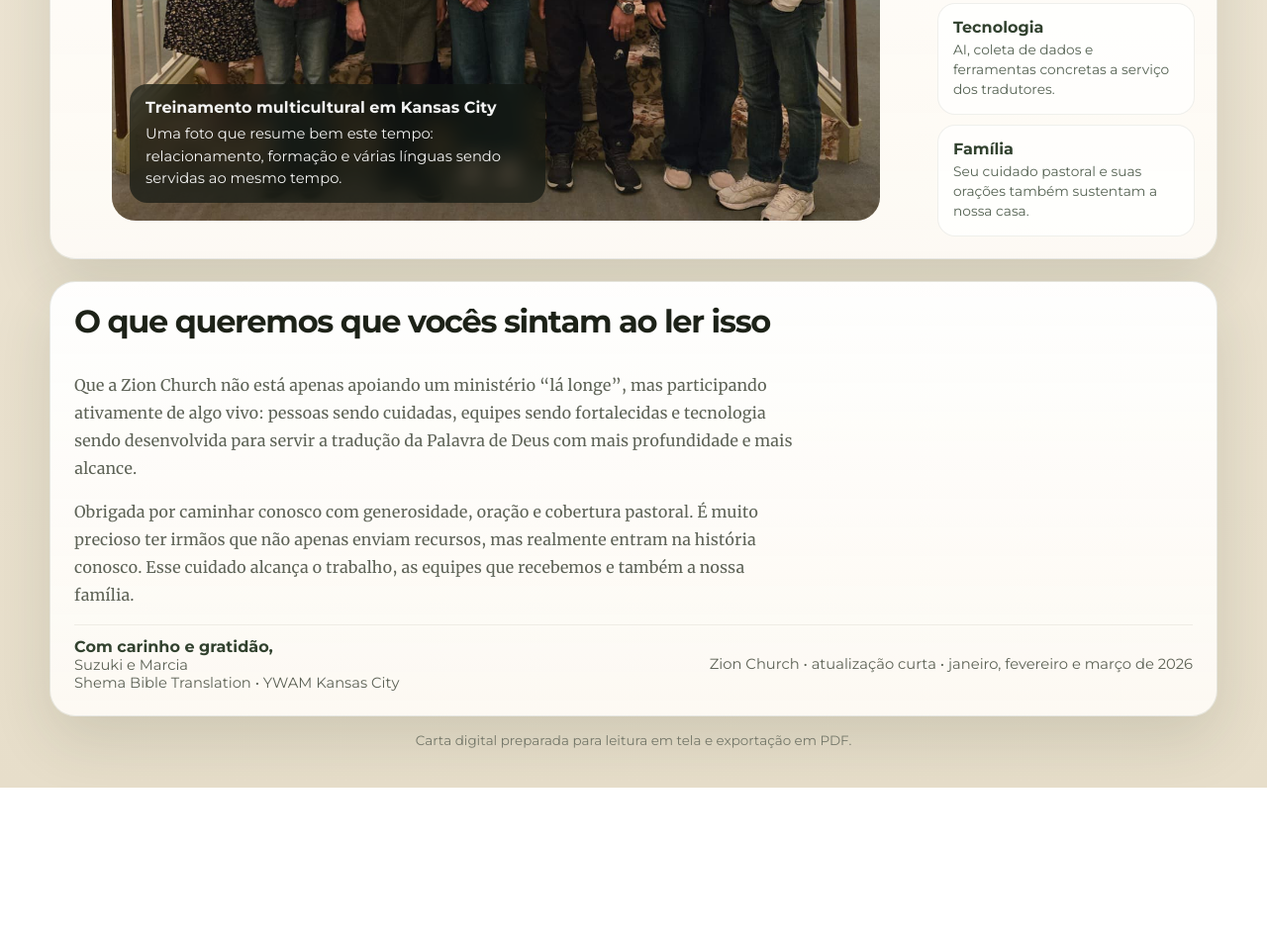
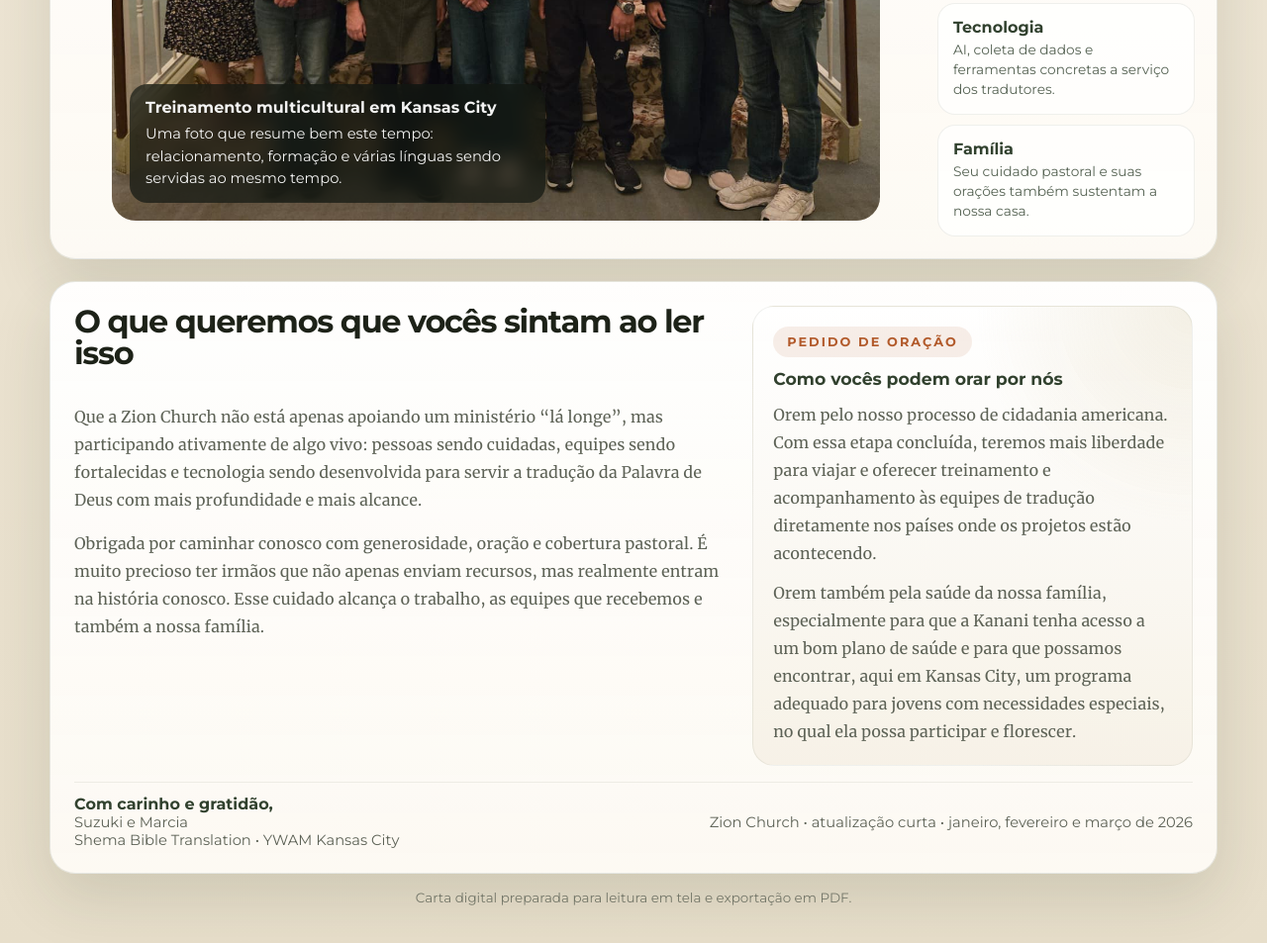
Before and after one commit to MarciaSuzuki/zion-tech-letter, a plain HTML site: page index.html in a window 1280 px wide. Shown: the part 2254-3207 px from the top of the page at 99% size. Before the commit the page ends 3050 px from the top, so only its background shows below. Drawn offline with Linux system fonts and the light colour scheme.

Commit message:
Add prayer requests to closing section

```diff
--- a/index.html
+++ b/index.html
@@ -486,11 +486,44 @@
         gap: 16px;
       }
 
+      .closing-layout {
+        display: grid;
+        grid-template-columns: minmax(0, 1.35fr) minmax(280px, 0.9fr);
+        gap: 18px;
+        align-items: start;
+      }
+
+      .closing-main {
+        display: grid;
+        gap: 16px;
+      }
+
       .closing p {
         color: var(--muted);
         font-family: "Shema Serif", Georgia, serif;
         line-height: 1.75;
         max-width: 72ch;
+      }
+
+      .prayer-card {
+        padding: 20px;
+        border-radius: 22px;
+        background:
+          radial-gradient(circle at top right, rgba(198, 178, 124, 0.2), transparent 34%),
+          linear-gradient(180deg, rgba(255, 255, 255, 0.92), rgba(246, 241, 230, 0.92));
+        border: 1px solid rgba(49, 65, 46, 0.08);
+        display: grid;
+        gap: 12px;
+      }
+
+      .prayer-card h3 {
+        font-size: 1.08rem;
+        color: var(--forest);
+        line-height: 1.2;
+      }
+
+      .prayer-card p {
+        max-width: none;
       }
 
       .signature {
@@ -537,6 +570,10 @@
           grid-template-columns: repeat(2, minmax(0, 1fr));
         }
 
+        .closing-layout {
+          grid-template-columns: 1fr;
+        }
+
         .hero-card {
           min-height: 340px;
         }
@@ -561,6 +598,7 @@
         }
 
         .metric-grid,
+        .closing-layout,
         .tech-grid {
           grid-template-columns: 1fr;
         }
@@ -981,6 +1019,8 @@
       </section>
 
       <section class="closing">
+        <div class="closing-layout">
+          <div class="closing-main">
             <div class="section-heading">
               <h2>O que queremos que vocês sintam ao ler isso</h2>
             </div>
@@ -996,6 +1036,26 @@
               realmente entram na história conosco. Esse cuidado alcança o trabalho,
               as equipes que recebemos e também a nossa família.
             </p>
+          </div>
+
+          <aside class="prayer-card">
+            <div class="eyebrow">Pedido de Oração</div>
+            <h3>Como vocês podem orar por nós</h3>
+            <p>
+              Orem pelo nosso processo de cidadania americana. Com essa etapa
+              concluída, teremos mais liberdade para viajar e oferecer treinamento
+              e acompanhamento às equipes de tradução diretamente nos países onde
+              os projetos estão acontecendo.
+            </p>
+            <p>
+              Orem também pela saúde da nossa família, especialmente para que a
+              Kanani tenha acesso a um bom plano de saúde e para que possamos
+              encontrar, aqui em Kansas City, um programa adequado para jovens com
+              necessidades especiais, no qual ela possa participar e florescer.
+            </p>
+          </aside>
+        </div>
+
         <div class="signature">
           <div>
             <div class="signature-name">Com carinho e gratidão,</div>
```
Also changed, not shown: 2 other files. Lines whose indentation alone changed are shown as unchanged.
